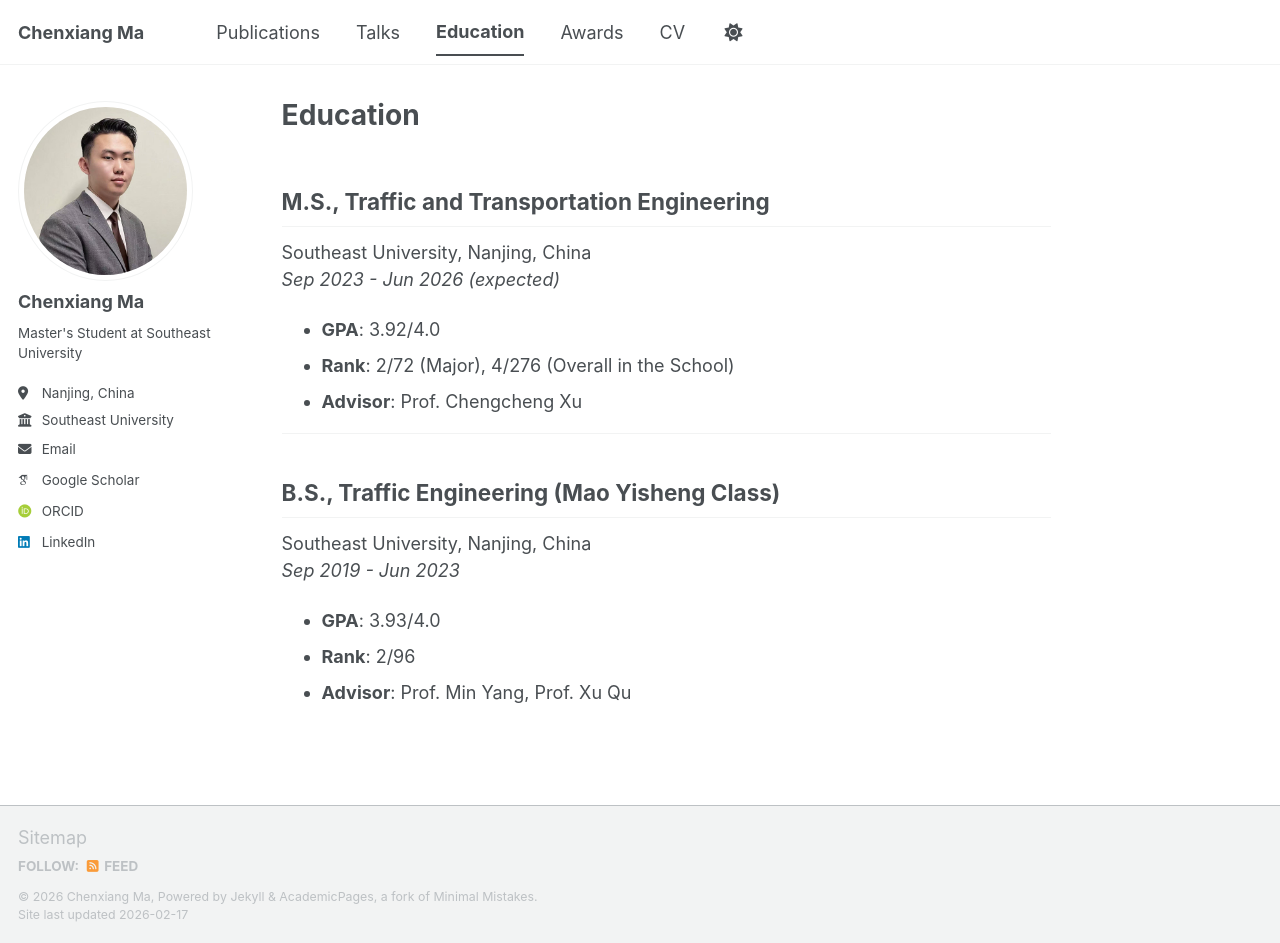
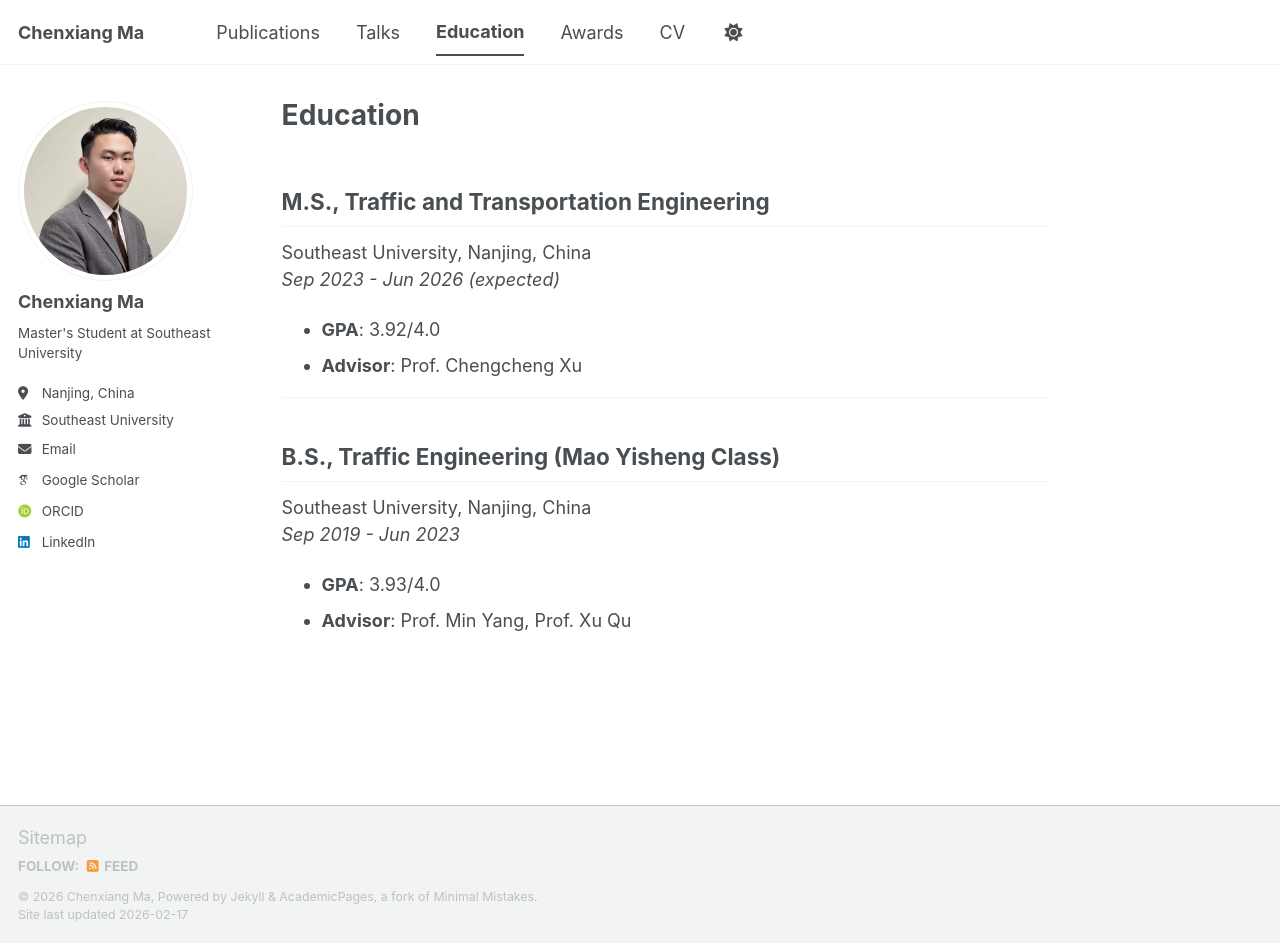
Before and after one commit to macxii23/macxii23.github.io, a Jekyll site: the page built from _pages/education.md, in a window 1280 px wide and 943 px high. Built offline with Jekyll 4.4.1, drawn with Linux system fonts in a browser that asks for light colours; some web fonts are replaced; a script bundle is joined from its source files by our own code; library files that are not in the unit come from our copies.

Commit message:
Update education.md

```diff
--- a/_pages/education.md
+++ b/_pages/education.md
@@ -10,7 +10,6 @@ Southeast University, Nanjing, China
 *Sep 2023 - Jun 2026 (expected)*
 
 - **GPA**: 3.92/4.0
-- **Rank**: 2/72 (Major), 4/276 (Overall in the School)
 - **Advisor**: Prof. Chengcheng Xu
 
 ---
@@ -21,5 +20,4 @@ Southeast University, Nanjing, China
 *Sep 2019 - Jun 2023*
 
 - **GPA**: 3.93/4.0
-- **Rank**: 2/96
 - **Advisor**: Prof. Min Yang, Prof. Xu Qu
```
